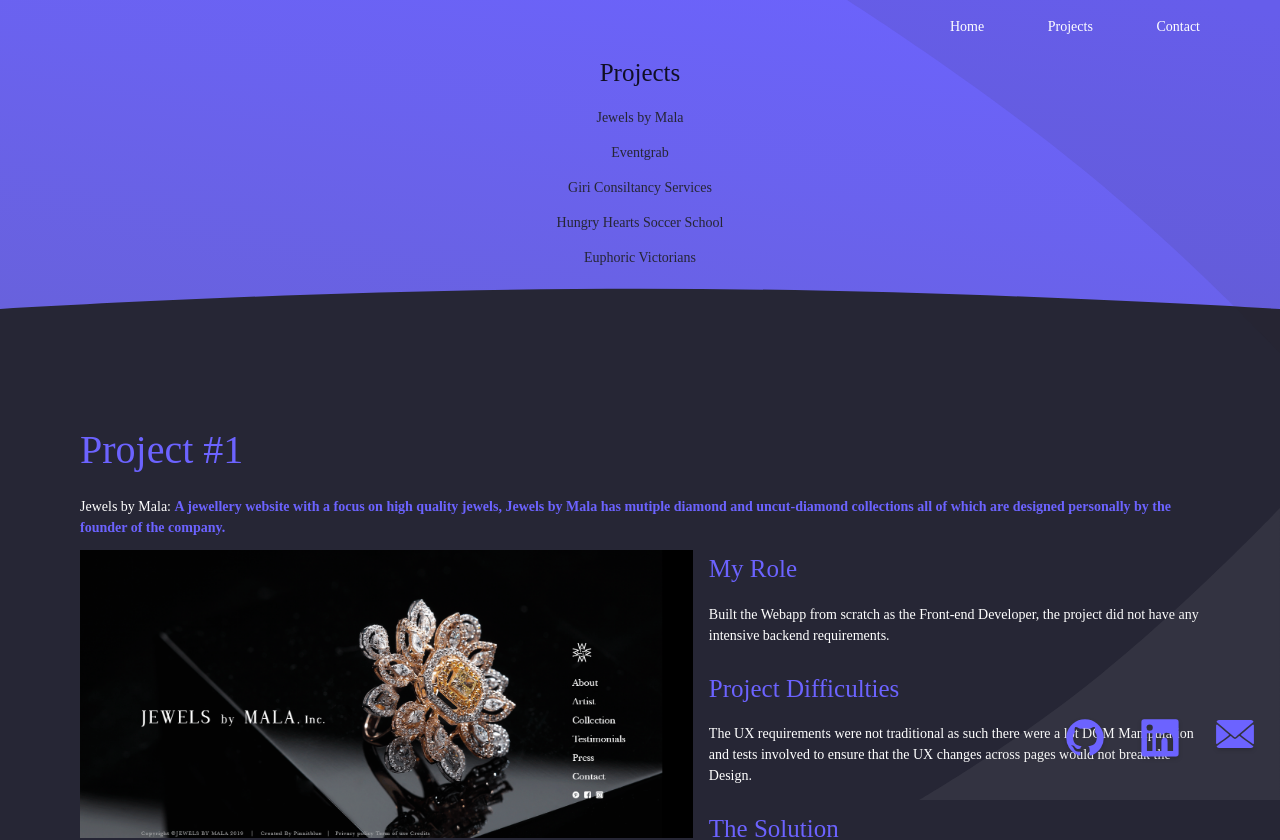
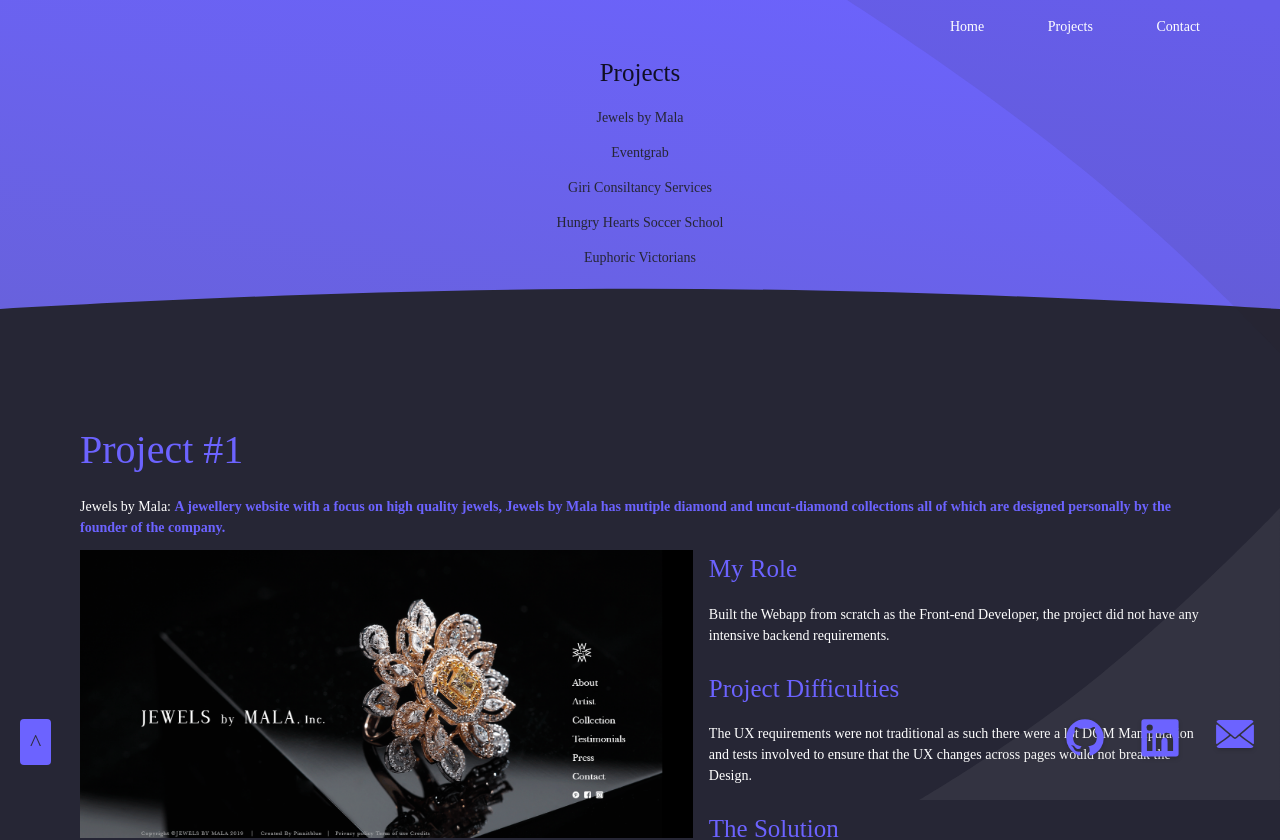
Before and after one commit to Takhine/portfolio, a React (Create React App) app: page /projects in a window 1280 px wide. Shown: the top 840 px of the page. Built offline with nearby package versions, Linux system fonts and the light colour scheme.

Commit message:
Scroll to top button

```diff
--- a/src/pages/MyProjects/Projects.js
+++ b/src/pages/MyProjects/Projects.js
@@ -109,6 +109,7 @@
 export default function Projects() {
     return (
         <div className="projects-container">
+            <button className="to-top">^</button>
             {projectList.map((project) => {
                 return (
                     <div className="project" key={project.id}>
--- a/src/static/styles/pages/_projects.scss
+++ b/src/static/styles/pages/_projects.scss
@@ -1,6 +1,21 @@
 // Header
 
 // Projects Start
+
+.to-top{
+    border: none;
+    padding: 0px 5px;
+    border-radius: 4px;
+    color: $primary-black;
+    font-size: x-large;
+    background: $primary-purple;
+    position: fixed;
+    bottom: 35px;
+    left: 20px;
+    @include msm{
+        padding: 5px 10px;
+    }
+}
 .projects-container{
     @extend .container;
     color: white;
```
